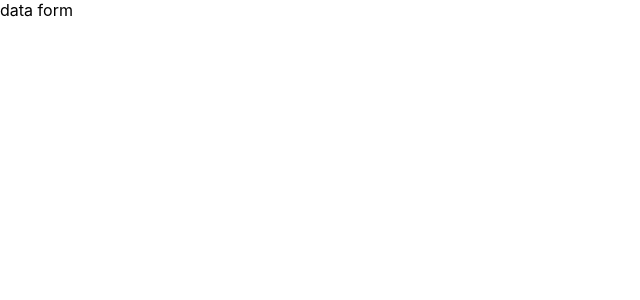
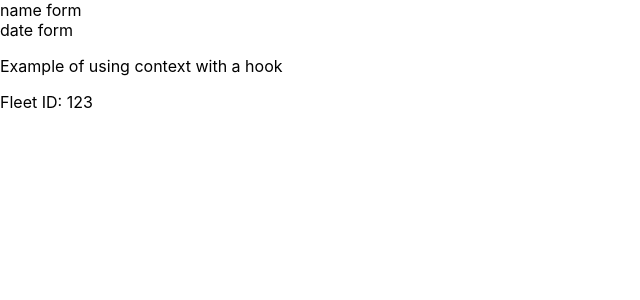
Before and after one commit to joseluis829/react-context-experiments, a React (Create React App) app: page / in a window 1280 px wide. Shown: the top 300 px of the page, without its empty margins (0-640 px from the left). Built offline with nearby package versions, Linux system fonts and the light colour scheme.

Commit message:
Call all the functions from the UI

```diff
--- a/src/Components/TreeForm/index.jsx
+++ b/src/Components/TreeForm/index.jsx
@@ -3,16 +3,16 @@ import { Redirect, Route, Switch } from "react-router-dom";
 
 import { TreeContext } from "./providers/TreeFormProvider";
 import TreeFormStep1 from "./TreeFormStep1";
-// import TreeFormStep2 from "./TreeFormStep2";
-// import TreeFormStep3 from "./TreeFormStep3";
+import TreeFormStep2 from "./TreeFormStep2";
+import TreeFormStep3 from "./TreeFormStep3";
 
 class TreeForm extends React.Component {
     state = {
         formData: {
-            form_id: "",
-            name: "data form",
-            date: "",
-            build_id: "",
+            formId: "123",
+            name: "name form",
+            date: "date form",
+            buildId: "",
             unreleased: "",
             creating: true
         },
@@ -28,6 +28,8 @@ class TreeForm extends React.Component {
         return (
             <TreeContext.Provider value={this.state}>
                 <TreeFormStep1 />
+                <TreeFormStep2 />
+                <TreeFormStep3 />
             </TreeContext.Provider>
         );
     }
```
